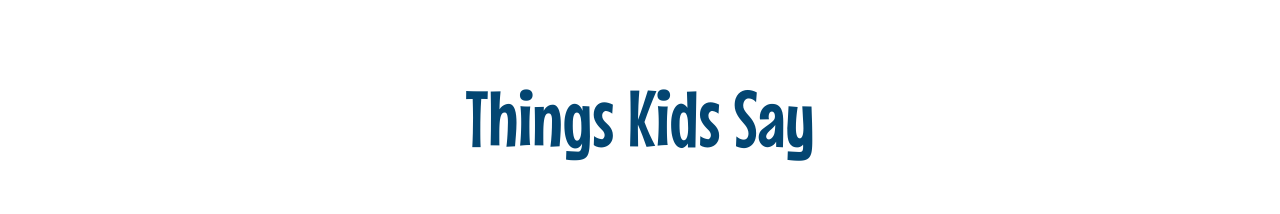
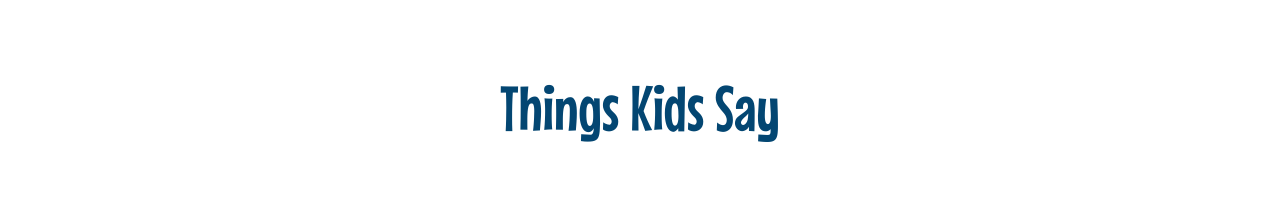
Before and after one commit to BC1985/things-kids-say, a React (Create React App) app: page / in a window 1280 px wide. Shown: the part 130-344 px from the top of the page. Built offline with nearby package versions, Linux system fonts and the light colour scheme; no server answers.

Commit message:
Reduce font size

```diff
--- a/src/components/LandingPage/LandingPage.css
+++ b/src/components/LandingPage/LandingPage.css
@@ -4,7 +4,7 @@
   }
   .landing-wrapper h1 {
     text-align: center;
-    font-size: 5em;
+    font-size: 4em;
   }
   .landing-wrapper p {
     margin-top: 5%;
```
